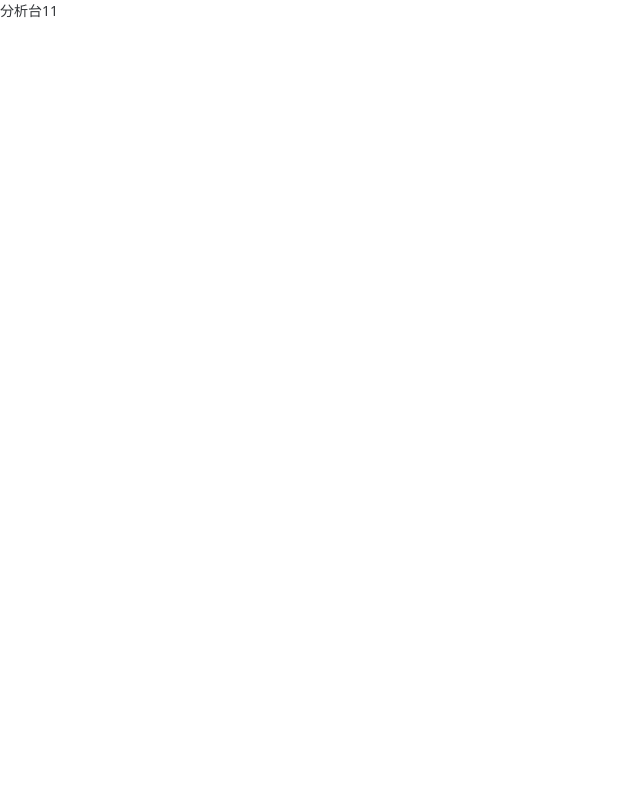
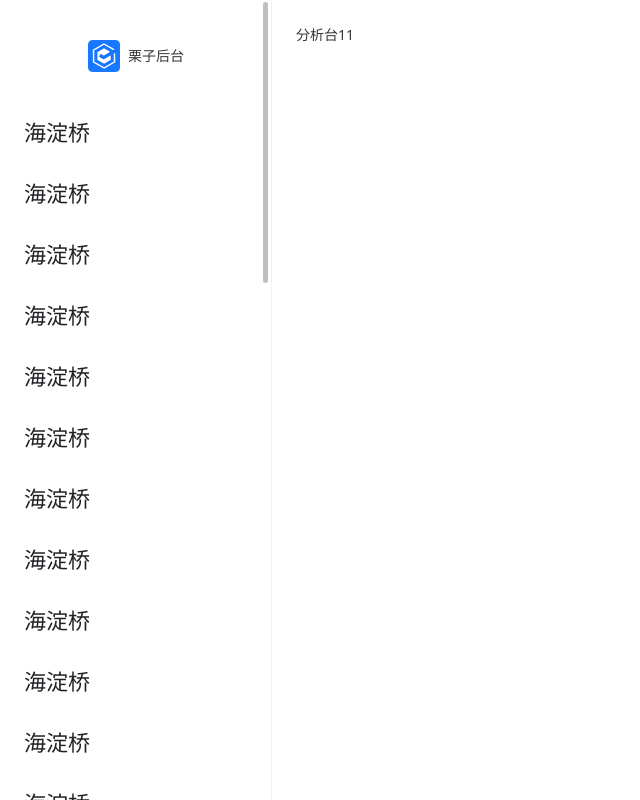
Before and after one commit to sunpm/naive-ui-admin, a Vue app: page /dashboard/analysis in a window 1280 px wide. Before the commit this address had no page. Shown: the whole page, without its empty margins (0-640 px from the left). Built offline with nearby package versions, Linux system fonts and the light colour scheme; the HTML template or start-up script is replaced by a standard one.

Commit message:
完成 layout logo 组件布局

```diff
--- a/src/App.vue
+++ b/src/App.vue
@@ -1,5 +1,5 @@
 <script setup>
-
+import { dateZhCN, zhCN } from 'naive-ui';
 
 const showMsg = () => {
   const {message} = createDiscreteApi(['message'])
@@ -9,13 +9,13 @@ const showMsg = () => {
 </script>
 
 <template>
-  <!--  <div class="border p-4">
-      测试  windicss
-    </div>
-
-    <n-button @click="showMsg">naive-ui</n-button>
-    <div>{{ demoStore.count}}</div>-->
-  <router-view />
+  <n-config-provider
+      :locale="zhCN"
+      :date-locale="dateZhCN"
+      class="h-full"
+  >
+    <router-view />
+  </n-config-provider>
 </template>
 
 <style scoped>
--- /dev/null
+++ b/src/layout/components/Logo/index.js
@@ -0,0 +1,3 @@
+import Logo from './index.vue'
+
+export { Logo }
--- /dev/null
+++ b/src/layout/components/Logo/index.vue
@@ -0,0 +1,18 @@
+<template>
+  <div class="flex items-center justify-center leading-none overflow-hidden whitespace-nowrap h-16">
+    <img src="@/assets/images/logo.png" alt="" class="w-auto h-8 mr-2" />
+    <h2 v-show="!collapsed" class="m-0">栗子后台</h2>
+  </div>
+</template>
+
+<script setup>
+defineProps({
+  collapsed: {
+    type: Boolean,
+    default: false,
+  },
+})
+</script>
+
+<style scoped>
+</style>
--- /dev/null
+++ b/src/layout/components/Menu/index.js
@@ -0,0 +1,3 @@
+import AsideMenu from './index.vue'
+
+export { AsideMenu }
--- /dev/null
+++ b/src/layout/components/Menu/index.vue
@@ -0,0 +1,45 @@
+<template>
+  <n-h2>海淀桥</n-h2>
+  <n-h2>海淀桥</n-h2>
+  <n-h2>海淀桥</n-h2>
+  <n-h2>海淀桥</n-h2>
+  <n-h2>海淀桥</n-h2>
+  <n-h2>海淀桥</n-h2>
+  <n-h2>海淀桥</n-h2>
+  <n-h2>海淀桥</n-h2>
+  <n-h2>海淀桥</n-h2>
+  <n-h2>海淀桥</n-h2>
+  <n-h2>海淀桥</n-h2>
+  <n-h2>海淀桥</n-h2>
+  <n-h2>海淀桥</n-h2>
+  <n-h2>海淀桥</n-h2>
+  <n-h2>海淀桥</n-h2>
+  <n-h2>海淀桥</n-h2>
+  <n-h2>海淀桥</n-h2>
+  <n-h2>海淀桥</n-h2>
+  <n-h2>海淀桥</n-h2>
+  <n-h2>海淀桥</n-h2>
+  <n-h2>海淀桥</n-h2>
+  <n-h2>海淀桥</n-h2>
+  <n-h2>海淀桥</n-h2>
+  <n-h2>海淀桥</n-h2>
+  <n-h2>海淀桥</n-h2>
+  <n-h2>海淀桥</n-h2>
+  <n-h2>海淀桥</n-h2>
+  <n-h2>海淀桥</n-h2>
+  <n-h2>海淀桥</n-h2>
+  <n-h2>海淀桥</n-h2>
+  <n-h2>海淀桥</n-h2>
+  <n-h2>海淀桥</n-h2>
+  <n-h2>海淀桥</n-h2>
+  <n-h2>海淀桥</n-h2>
+  <n-h2>海淀桥</n-h2>
+  <n-h2>海淀桥</n-h2>
+</template>
+
+<script>
+</script>
+
+<style scoped>
+
+</style>
--- a/src/layout/index.vue
+++ b/src/layout/index.vue
@@ -1,10 +1,23 @@
 <template>
-  <n-layout>
-    <router-view />
+  <n-layout  position="absolute" has-sider>
+    <n-layout-sider
+        content-style="padding: 24px;"
+        :native-scrollbar="false"
+        bordered
+    >
+      <Logo />
+      <AsideMenu />
+    </n-layout-sider>
+    <n-layout content-style="padding: 24px;">
+      <router-view />
+
+    </n-layout>
   </n-layout>
 </template>
 
 <script setup>
+import {AsideMenu} from './components/Menu'
+import {Logo} from './components/Logo'
 </script>
 
 <style scoped>
```
Also changed, not shown: src/assets/images/logo.png (added).
